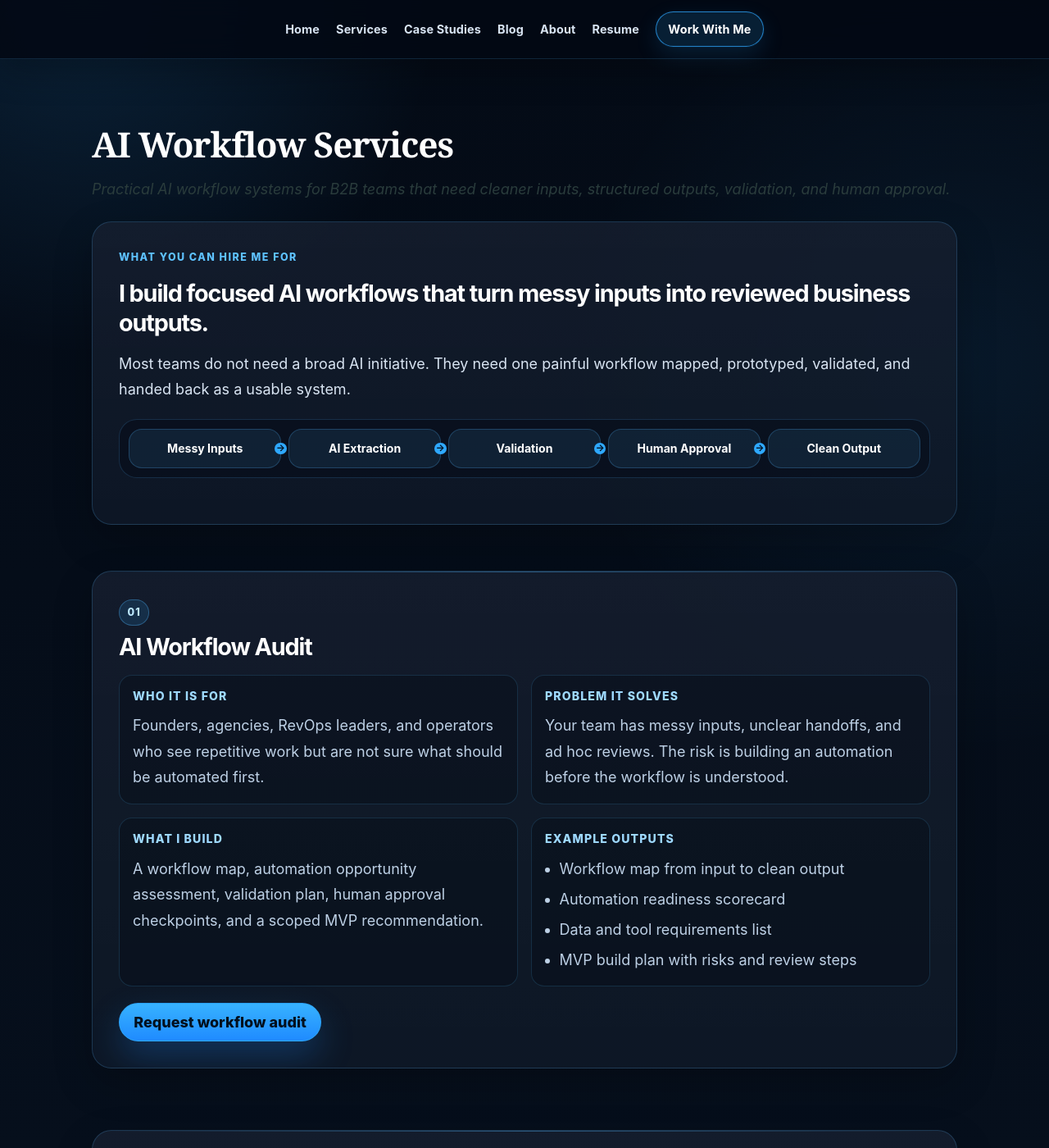
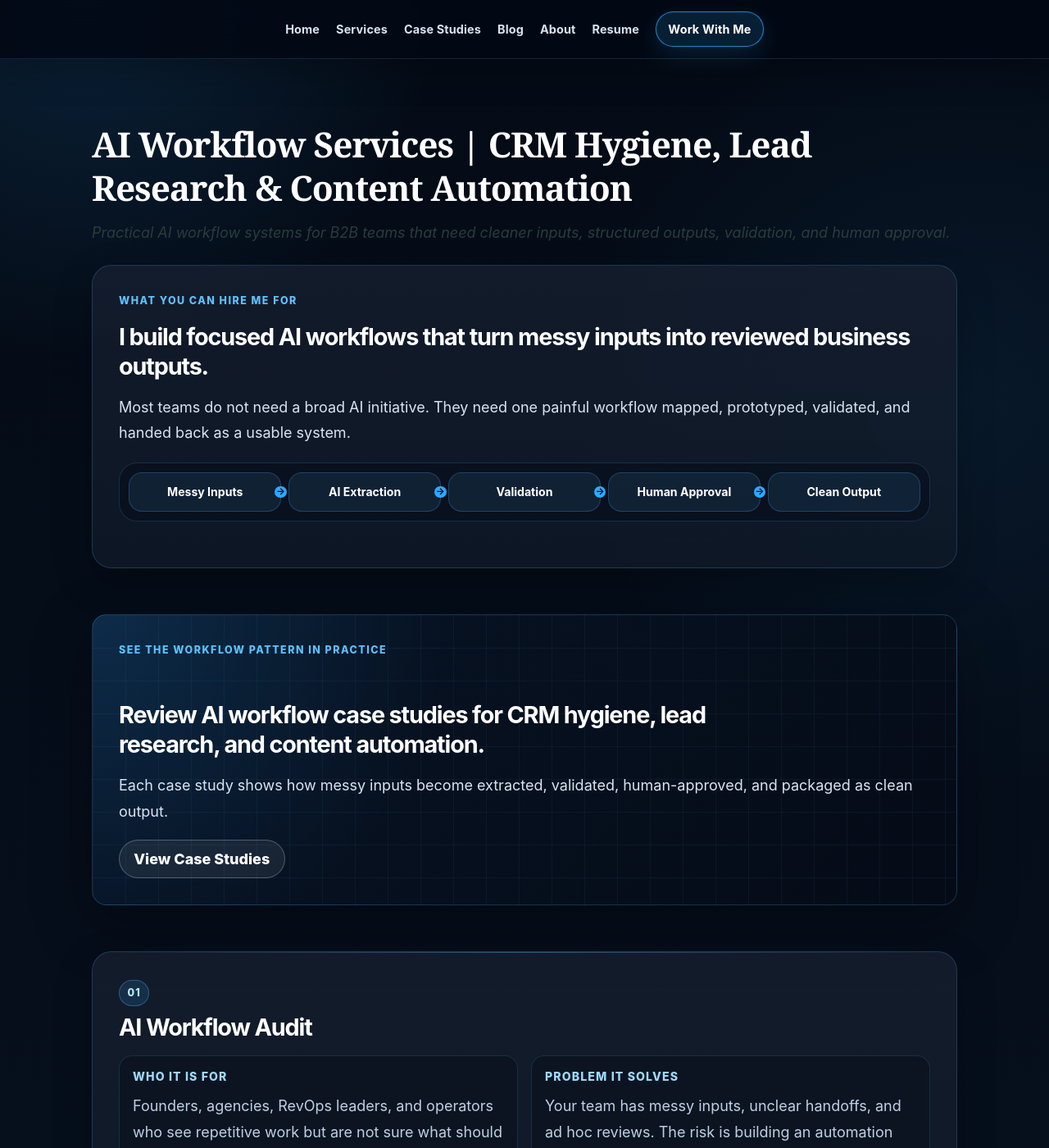
Before and after one commit to mahadevupadhyayula/mahadevupadhyayula.github.io, a Jekyll site: the page built from services.md, in a window 1280 px wide and 1400 px high. Shown: the whole window at 82% size. Built offline with Jekyll 4.4.1, drawn with Linux system fonts in a browser that asks for light colours.

Commit message:
Polish SEO metadata and conversion links

```diff
--- a/_includes/head.html
+++ b/_includes/head.html
@@ -2,8 +2,8 @@
   <meta charset="utf-8">
   <meta http-equiv="X-UA-Compatible" content="IE=edge">
   <meta name="viewport" content="width=device-width, initial-scale=1">
-  <title>{% if page.title %}{{ page.title | escape }} · {% endif %}{{ site.title | escape }}</title>
-  <meta name="description" content="{{ page.excerpt | default: site.description | strip_html | strip_newlines | truncate: 160 }}">
+  <title>{% if page.title %}{{ page.title | escape }}{% else %}{{ site.title | escape }}{% endif %}</title>
+  <meta name="description" content="{{ page.description | default: page.excerpt | default: site.description | strip_html | strip_newlines | truncate: 160 }}">
   <link rel="stylesheet" href="{{ '/assets/css/style.css' | relative_url }}">
-  {%- seo -%}
+  {%- seo title=false -%}
 </head>
--- a/services.md
+++ b/services.md
@@ -1,6 +1,7 @@
 ---
 layout: page
-title: AI Workflow Services
+title: AI Workflow Services | CRM Hygiene, Lead Research & Content Automation
+description: Practical AI workflow services for CRM hygiene, lead research automation, content workflow systems, workflow audits, and custom AI automation MVPs.
 subtitle: Practical AI workflow systems for B2B teams that need cleaner inputs, structured outputs, validation, and human approval.
 permalink: /services/
 ---
@@ -16,6 +17,13 @@ permalink: /services/
     <span>Human Approval</span>
     <span>Clean Output</span>
   </div>
+</section>
+
+<section class="workflow-cta" aria-labelledby="services-case-studies-title">
+  <p class="section-eyebrow">See the workflow pattern in practice</p>
+  <h2 id="services-case-studies-title">Review AI workflow case studies for CRM hygiene, lead research, and content automation.</h2>
+  <p>Each case study shows how messy inputs become extracted, validated, human-approved, and packaged as clean output.</p>
+  <a class="button-link button-secondary" href="{{ '/case-studies/' | relative_url }}">View Case Studies</a>
 </section>
 
 <div class="services-list">
```
Also changed, not shown: index.md (+2 -0 lines), work-with-me.md (+2 -1 lines).
